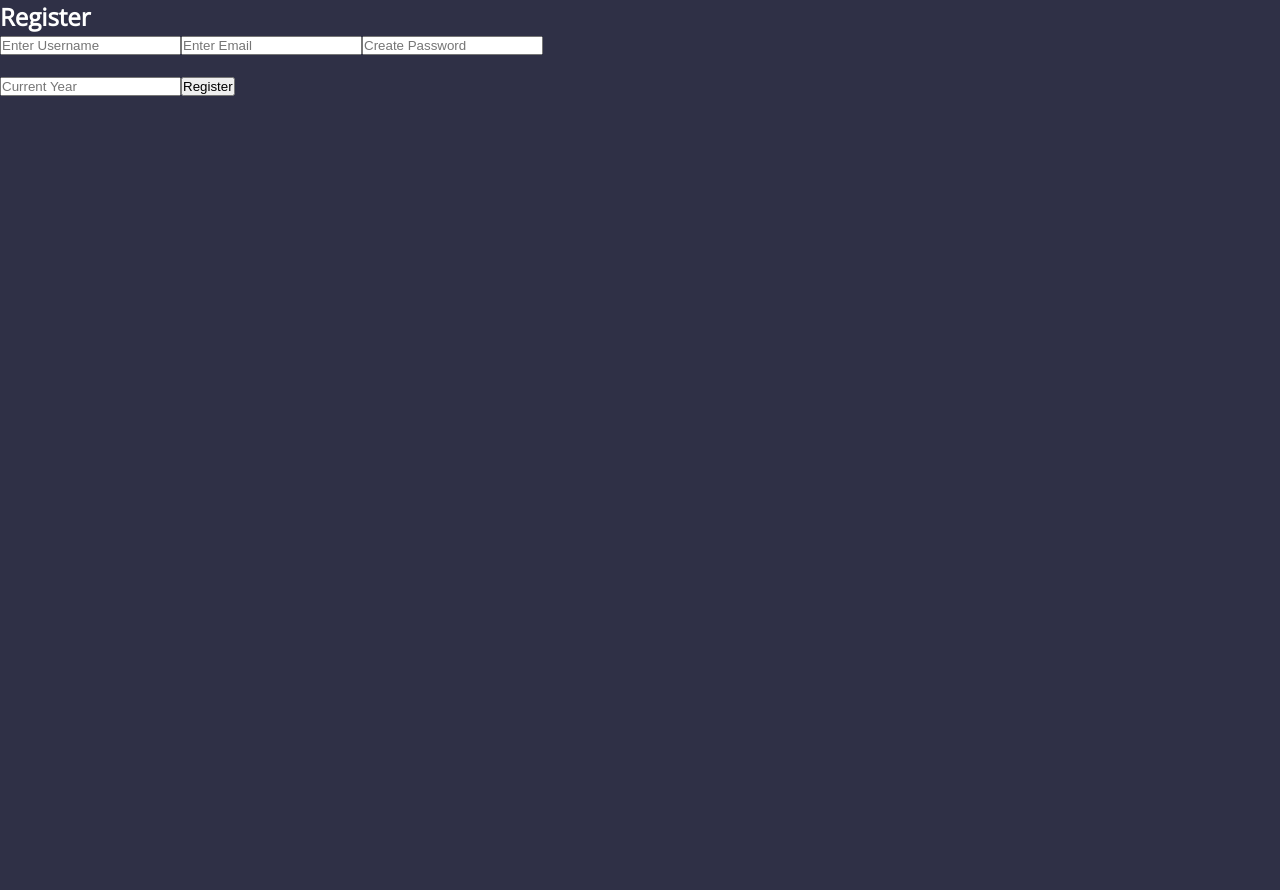
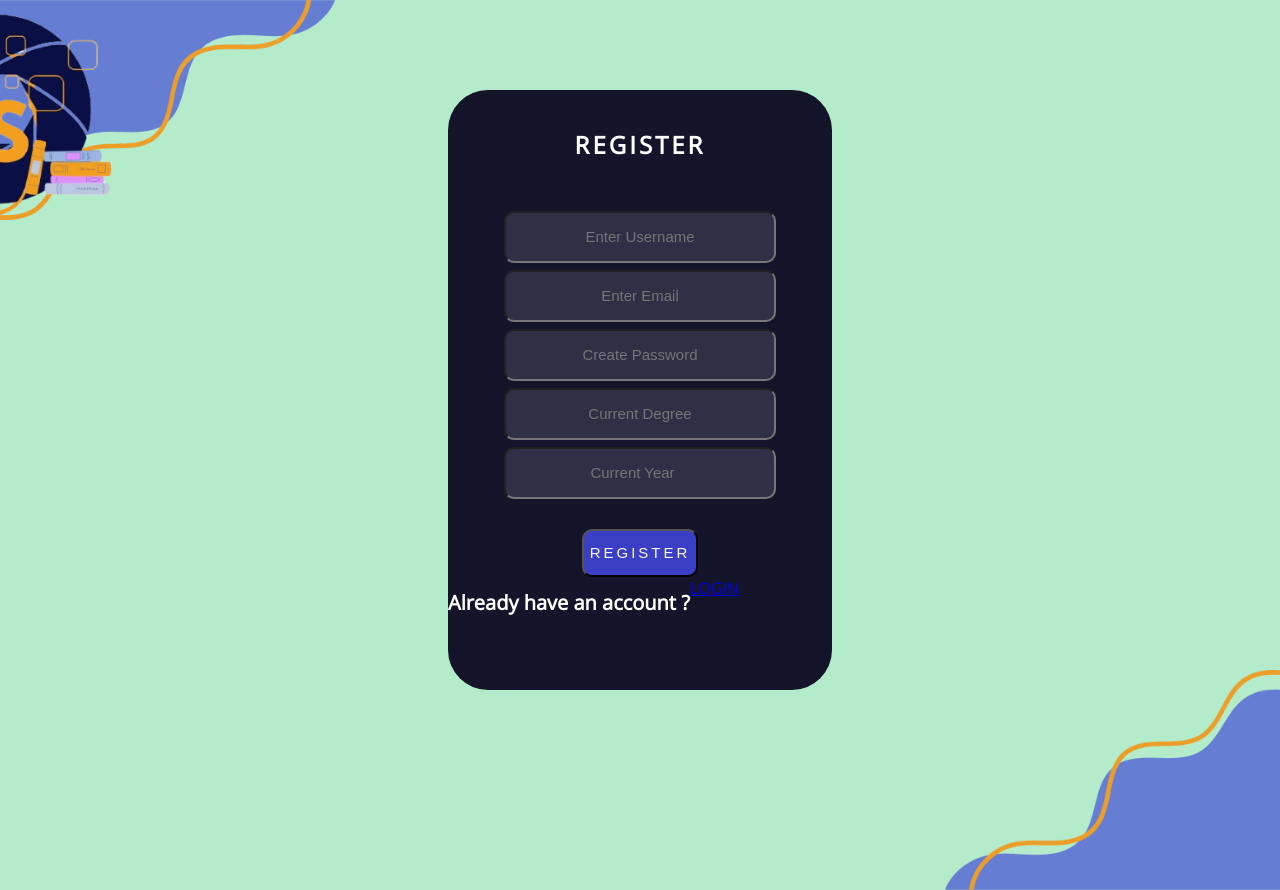
Before and after one commit to Sumeetbeginner/IRIS, a React (Vite) app in the folder client/: page /register in a window 1280 px wide. Before the commit the page ends 800 px from the top, so only its background shows below. Built offline with nearby package versions, Linux system fonts and the light colour scheme.

Commit message:
Sahil_RegistrationDesign_15

```diff
--- a/client/src/components/Main.jsx
+++ b/client/src/components/Main.jsx
@@ -9,11 +9,16 @@ const Main = () => {
                     <div id='selCourse'>Courses</div>
                     <div id='selGames'>Games</div>
                 </div>
+
+                <input placeholder='Search' id='searchField' type="search" />
+
                 <div id="selIcon">
                 <i class="fa-solid fa-trophy"></i>
                 <i class="fa-solid fa-user"></i>
                 </div>
+            </div>
 
+            <div id="courseCards">
 
             </div>
         </div>
--- a/client/src/components/Navbar.jsx
+++ b/client/src/components/Navbar.jsx
@@ -1,5 +1,4 @@
 import React, { useEffect, useState } from 'react';
-import '../css/home.css';
 import appLogo from '../images/appLogo.png';
 import { getCurrentUserData } from '../services/authService';
 import { auth, database } from '../firebase'; // Import auth and database
--- a/client/src/components/RegisterPage.jsx
+++ b/client/src/components/RegisterPage.jsx
@@ -1,4 +1,3 @@
-
 import React, {useState} from 'react'
 import {register} from '../services/authService'
 import '../css/authentication.css'
@@ -17,7 +16,6 @@ const RegisterPage = () =>{
 
             console.log('User Registered!');
         }
-
         catch(error){
             console.log(error.message);
         }
@@ -25,15 +23,23 @@ const RegisterPage = () =>{
 
     return (
 
-        <div>
-            <h2>Register</h2>
-            <input type="text" placeholder='Enter Username' value={username} onChange={(e) => setUsername(e.target.value)} />
-            <input type="email" placeholder='Enter Email' value={email} onChange={(e) => setEmail(e.target.value)} />
-            <input type="password" placeholder='Create Password' value={password} onChange={(e) => setPassword(e.target.value)} />
-            <option type="text" placeholder='Current Degree' value={degree} onChange={(e) => setDegree(e.target.value)} />
-            <input type="number" placeholder='Current Year' value={year} onChange={(e) => setYear(e.target.value)} />
+        <div className='form-container'>
+            <h2 className='reg'>REGISTER</h2>
+            <div className="inputs">
+                <input type="text" placeholder='Enter Username' value={username} onChange={(e) => setUsername(e.target.value)} />
+                <input type="email" placeholder='Enter Email' value={email} onChange={(e) => setEmail(e.target.value)} />
+                <input type="password" placeholder='Create Password' value={password} onChange={(e) => setPassword(e.target.value)} />
+                <input type="text" placeholder='Current Degree' value={degree} onChange={(e) => setDegree(e.target.value)} />
+                <input type="number" placeholder='Current Year' value={year} onChange={(e) => setYear(e.target.value)} />
+            </div>
 
-            <button onClick={handleRegister}>Register</button>
+
+            <button onClick={handleRegister}>REGISTER</button>
+            <div className="login-redirect">
+                <p>Already have an account ?</p>
+                <a href="/login">LOGIN</a>
+            </div>
+
         </div>
 
     )
--- a/client/src/css/authentication.css
+++ b/client/src/css/authentication.css
@@ -1,4 +1,3 @@
-
 @import url('https://fonts.googleapis.com/css2?family=Open+Sans&display=swap');
 
 * {
@@ -18,11 +17,89 @@
 body {
     width: 100%;
     height: 100vh;
-    background-color: var(--light);
-    user-select: none;
+    /* background-color: var(--light); */
     color: white;
     font-family: 'Open Sans';
     overflow: hidden;
+    background-image: url('../images/registration_bg.png');
+    background-position: center;
+    background-size: cover;
+    background-repeat: no-repeat;
+}
+
+.form-container {
+    display: block;
+    height: 75vh;
+    background-color: var(--dark);
+    margin: auto;
+    margin-top: 7%;
+    width: 30%;
+    border-radius: 40px;
+    /* padding: 50px; */
+    position: relative;
+}
+
+.form-container::after{
+    content: '';
+    /* background-image: url('https://static.vecteezy.com/system/resources/thumbnails/027/254/720/small/colorful-ink-splash-on-transparent-background-png.png'); */
+    background-position: center;
+    background-size: contain;
+    background-repeat: no-repeat;
+    width: 100px;
+    height: 100px;
+    position: absolute;
+    /* background: red; */
+    top: 100px;
+    right: -200px;
+
+
+}
+
+.inputs {
+    display: block;
+    text-align: left;
+    margin: auto;
+    margin-top: 50px;
+}
+
+input {
+    display: block;
+    margin: auto;
+    margin-top: 7px;
+    width: 70%;
+    height: 6vh;
+    border-radius: 10px;
+    background-color: var(--light);
+    text-align: center;
+    font-size: 15px;
+}
+
+button {
+    display: block;
+    margin: auto;
+    margin-top: 30px;
+    width: 30%;
+    height: 6vh;
+    background-color: var(--material);
+    color: snow;
+    border-radius: 10px;
+    font-size: 15px;
+    letter-spacing: 3px;
+}
+
+.reg {
+    display: block;
+    text-align: center;
+    align-items: center;
+    margin: auto;
+    padding-top: 10%;
+
+    letter-spacing: 3px;
+}
+
+.login-redirect {
+    display: flex;
+
 }
 
 ::-webkit-scrollbar {
--- a/client/src/css/home.css
+++ b/client/src/css/home.css
@@ -23,6 +23,7 @@ body {
     color: white;
     font-family: 'Open Sans';
     overflow: hidden;
+
 }
 
 ::-webkit-scrollbar {
@@ -136,3 +137,18 @@ p{
 .fa-user{
     margin-left: 90%;
 }
+
+#searchField{
+    height: 6vh;
+    margin-top: 0.5%;
+    border-radius: 10px;
+    border: none;
+    outline: none;
+    width: 40%;
+    text-align: center;
+    font-size: 18px;
+}
+
+#searchField:focus{
+    border: solid 2px var(--material);
+}
--- a/client/src/main.jsx
+++ b/client/src/main.jsx
@@ -1,7 +1,6 @@
 import React from 'react';
 import ReactDOM from 'react-dom/client';
 import App from './App';
-import { app } from './firebase'; // Import named exports
 
 const root = ReactDOM.createRoot(document.getElementById('root'));
 
```
Also changed, not shown: client/src/images/registration_bg.png (added).
